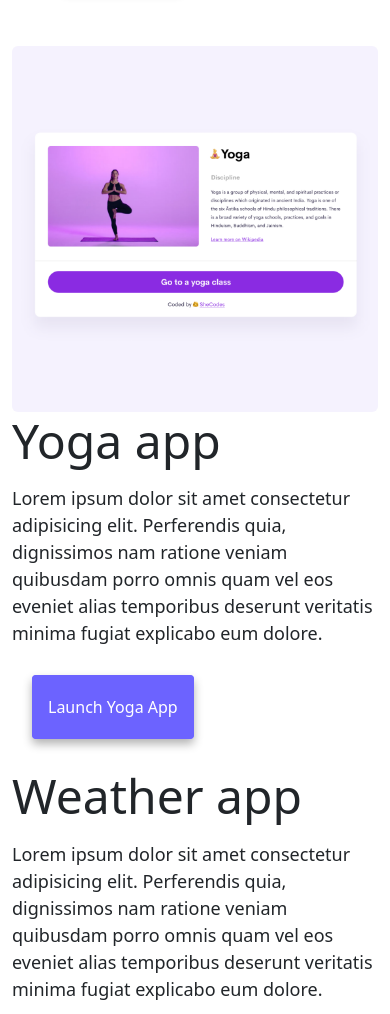
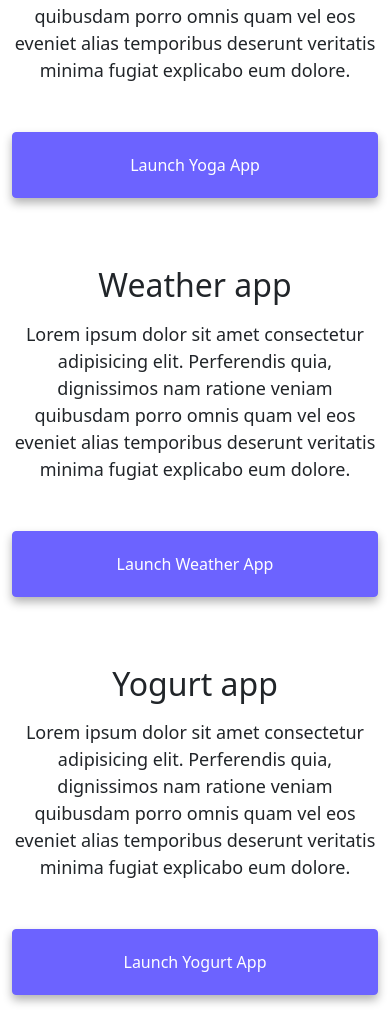
Before and after one commit to Okirey/About-me-project, a plain HTML site: page index.html in a window 390 px wide. Shown: the part 585-1599 px from the top of the page. Drawn offline with nearby package versions, Linux system fonts and the light colour scheme.

```diff
--- a/index.html
+++ b/index.html
@@ -46,10 +46,10 @@
     </div>
     <div class="container">
         <div class="row">
-            <div class="col-md-6">
-                <img src="images/yoga.png" alt="yoga-image" class="image-fluid rounded">
+            <div class="col-sm-6">
+                <img src="images/yoga.png" alt="yoga-image" class="image-fluid rounded d-none d-sm-block ">
             </div>
-            <div class="col-md-6">
+            <div class="col-sm-6">
                 <h2 class="mb-3">Yoga app</h2>
                 <p>
                     Lorem ipsum dolor sit amet consectetur adipisicing elit. Perferendis quia, dignissimos nam ratione veniam quibusdam
@@ -61,7 +61,7 @@
             </div>
         </div>
         <div class="row mt-5">
-            <div class="col-md-6">
+            <div class="col-sm-6">
                 <h2 class="mb-3">Weather app</h2>
                 <p>
                     Lorem ipsum dolor sit amet consectetur adipisicing elit. Perferendis quia, dignissimos nam ratione veniam
@@ -72,15 +72,15 @@
                     <a href="#" class="app-link primary-link">Launch Weather App</a>
                 </div>
             </div>
-            <div class="col-md-6">
-                <img src="images/weather.png" alt="weather-app-image" class="image-fluid rounded">
+            <div class="col-sm-6">
+                <img src="images/weather.png" alt="weather-app-image" class="image-fluid rounded d-none d-sm-block">
             </div>
         </div>
 <div class="row mt-5">
-    <div class="col-md-6">
-        <img src="images/yogurt.png" alt="yogurt-image" class="image-fluid rounded">
+    <div class="col-sm-6">
+        <img src="images/yogurt.png" alt="yogurt-image" class="image-fluid rounded d-none d-sm-block">
     </div>
-    <div class="col-md-6">
+    <div class="col-sm-6">
         <h2 class="mb-3">Yogurt app</h2>
         <p>
             Lorem ipsum dolor sit amet consectetur adipisicing elit. Perferendis quia, dignissimos nam ratione veniam
--- a/style.css
+++ b/style.css
@@ -94,3 +94,21 @@ height: auto;
 .contact-me-block{
     text-align: center;
 }
+@media(max-width: 576px){
+    h2{
+        text-align: center;
+        font-size: 32px;
+    }
+    p{
+        text-align: center;
+    }
+    .app-link{
+        text-align: center;
+        display: block;
+        margin:20px 0;
+    }
+    h1 {
+        font-size: 48px;
+        line-height: 1.5;
+    }
+}
```
Also changed, not shown: images/favicon.png (added).
